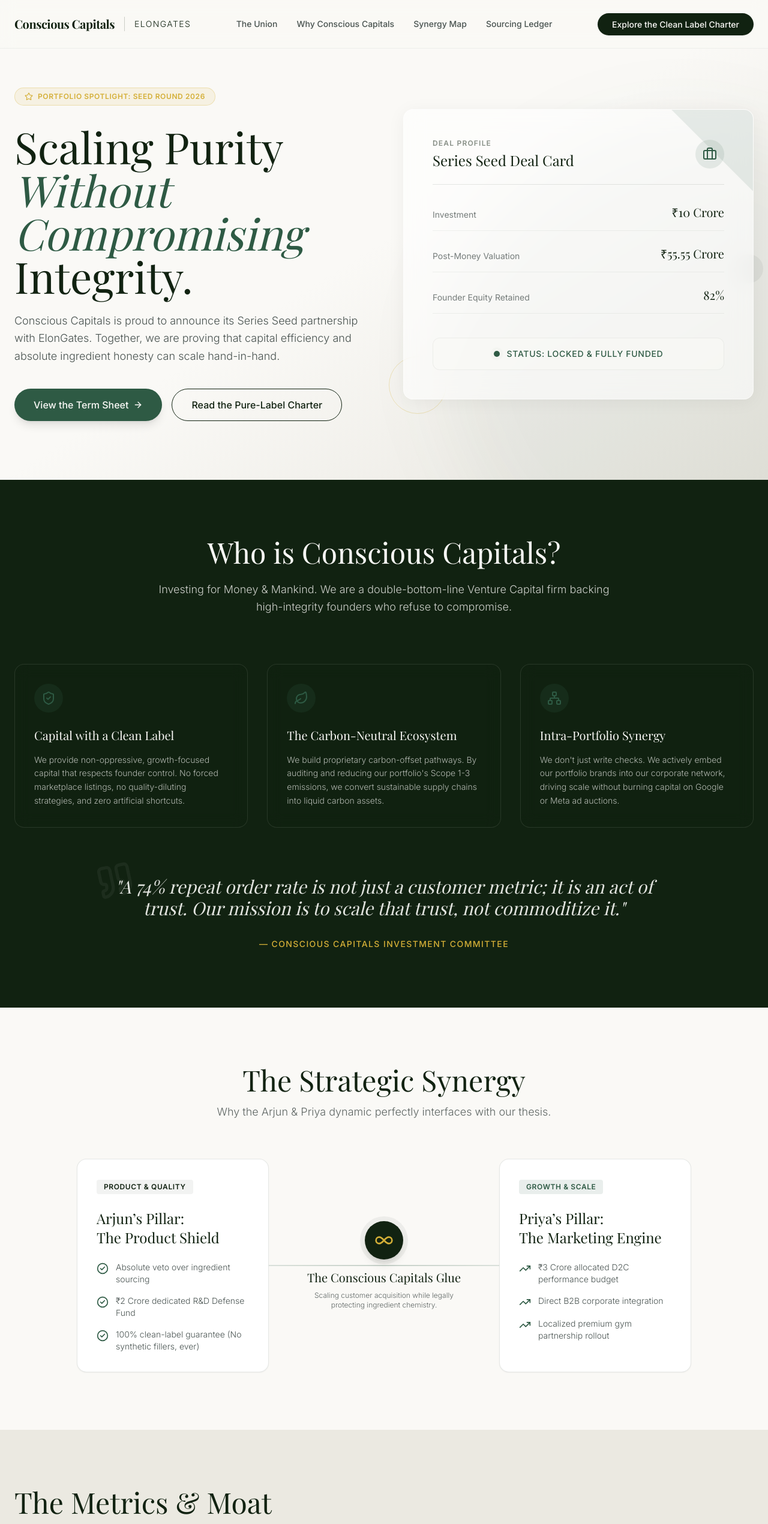
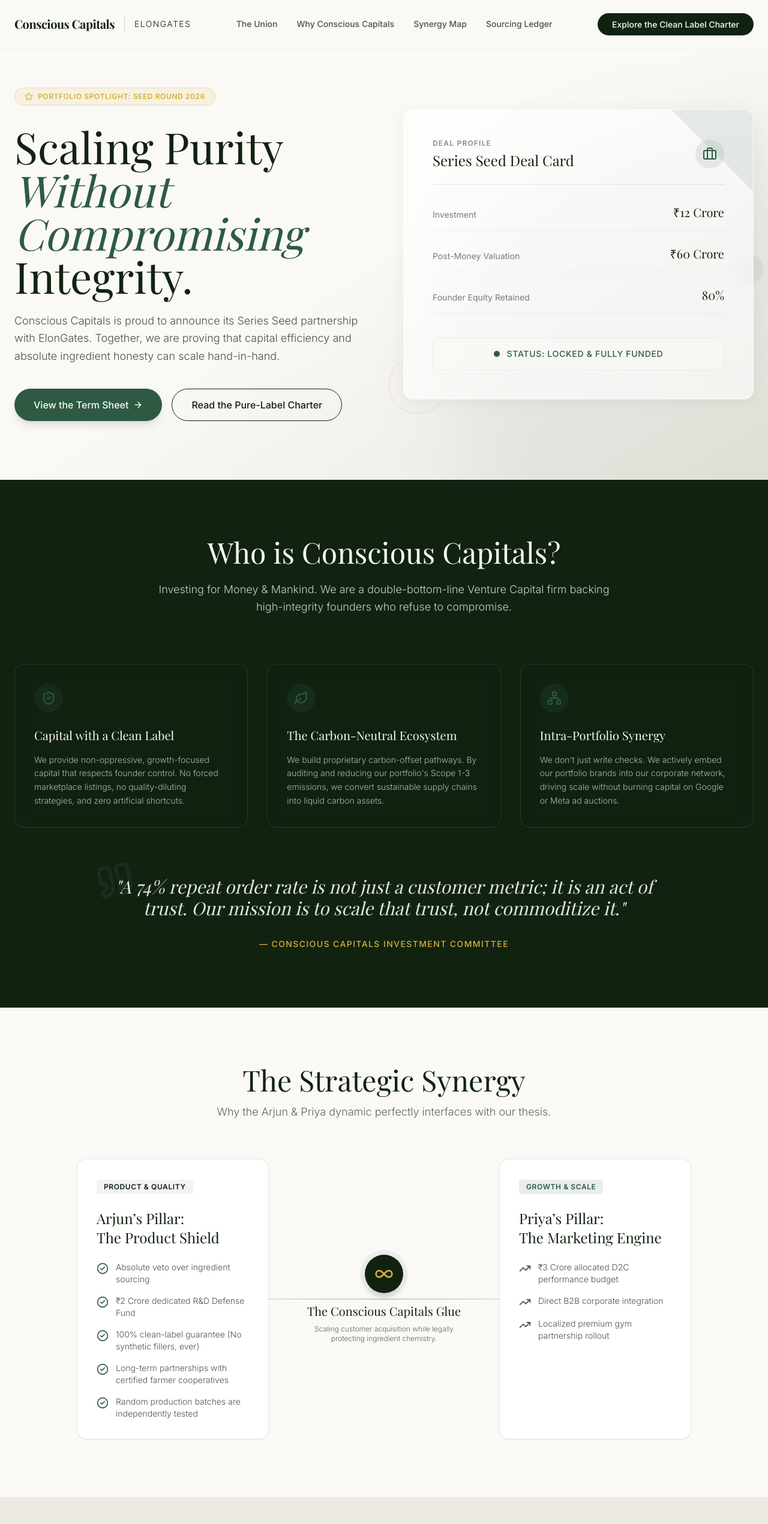
Before and after one commit to prostmitwein/ConsciousCapitals, a plain HTML site: page index.html in a window 1280 px wide. Shown: the top 2541 px of the page at 60% size. Drawn offline with nearby package versions, Linux system fonts and the light colour scheme; a web font is replaced by a local one.

Commit message:
Update index.html

```diff
--- a/index.html
+++ b/index.html
@@ -141,15 +141,15 @@
             <div class="space-y-6">
               <div class="flex justify-between items-end border-b border-forest/5 pb-4">
                 <p class="text-sm text-charcoal/60">Investment</p>
-                <p class="text-xl font-medium text-forest font-serif">₹10 Crore</p>
+                <p class="text-xl font-medium text-forest font-serif">₹12 Crore</p>
               </div>
               <div class="flex justify-between items-end border-b border-forest/5 pb-4">
                 <p class="text-sm text-charcoal/60">Post-Money Valuation</p>
-                <p class="text-xl font-medium text-forest font-serif">₹55.55 Crore</p>
+                <p class="text-xl font-medium text-forest font-serif">₹60 Crore</p>
               </div>
               <div class="flex justify-between items-end border-b border-forest/5 pb-4">
                 <p class="text-sm text-charcoal/60">Founder Equity Retained</p>
-                <p class="text-xl font-medium text-forest font-serif">82%</p>
+                <p class="text-xl font-medium text-forest font-serif">80%</p>
               </div>
             </div>
 
@@ -265,6 +265,14 @@
                 <li class="flex items-start space-x-3">
                   <i data-lucide="check-circle-2" class="w-5 h-5 text-sage shrink-0 mt-0.5"></i>
                   <span class="text-sm text-charcoal/80 font-light">100% clean-label guarantee (No synthetic fillers, ever)</span>
+                </li>
+                <li class="flex items-start space-x-3">
+                  <i data-lucide="check-circle-2" class="w-5 h-5 text-sage shrink-0 mt-0.5"></i>
+                  <span class="text-sm text-charcoal/80 font-light">Long-term partnerships with certified farmer cooperatives</span>
+                </li>
+                <li class="flex items-start space-x-3">
+                  <i data-lucide="check-circle-2" class="w-5 h-5 text-sage shrink-0 mt-0.5"></i>
+                  <span class="text-sm text-charcoal/80 font-light">Random production batches are independently tested</span>
                 </li>
               </ul>
             </div>
```
